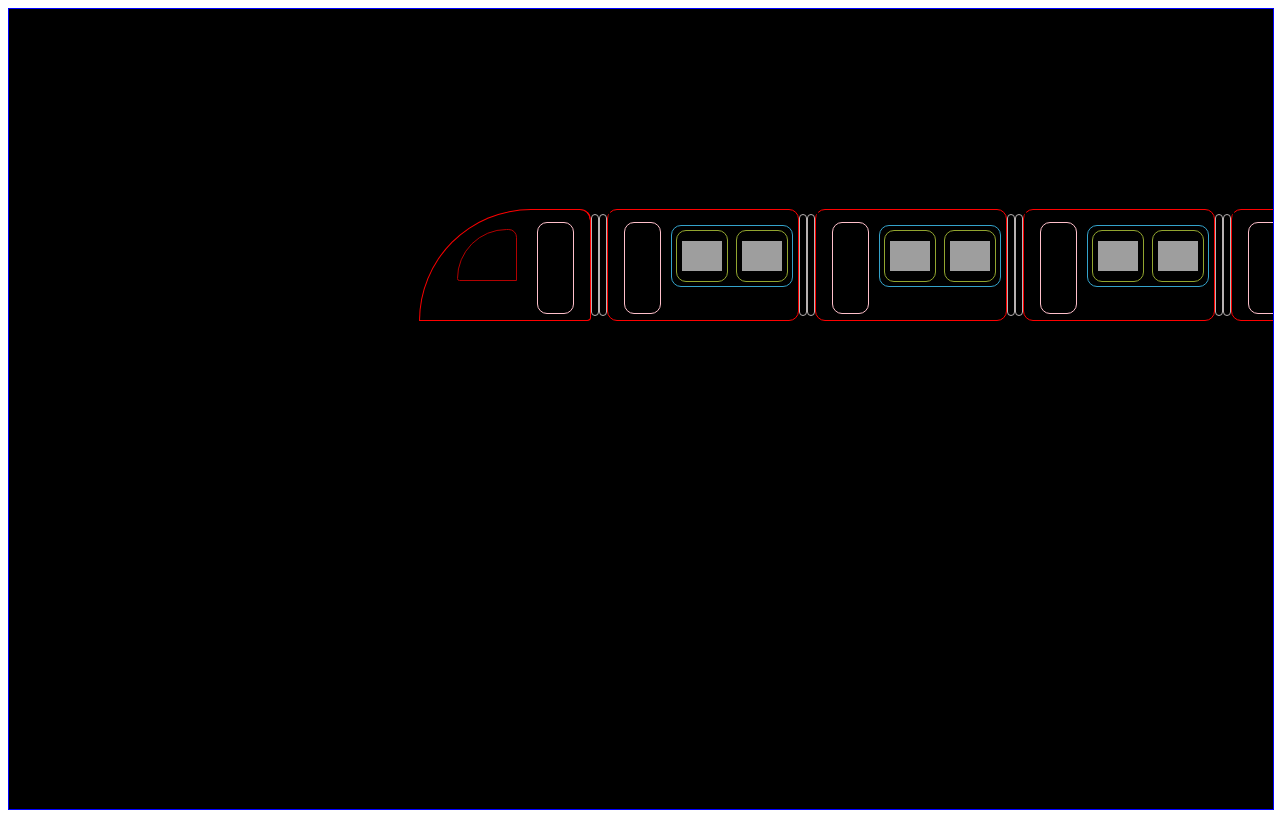
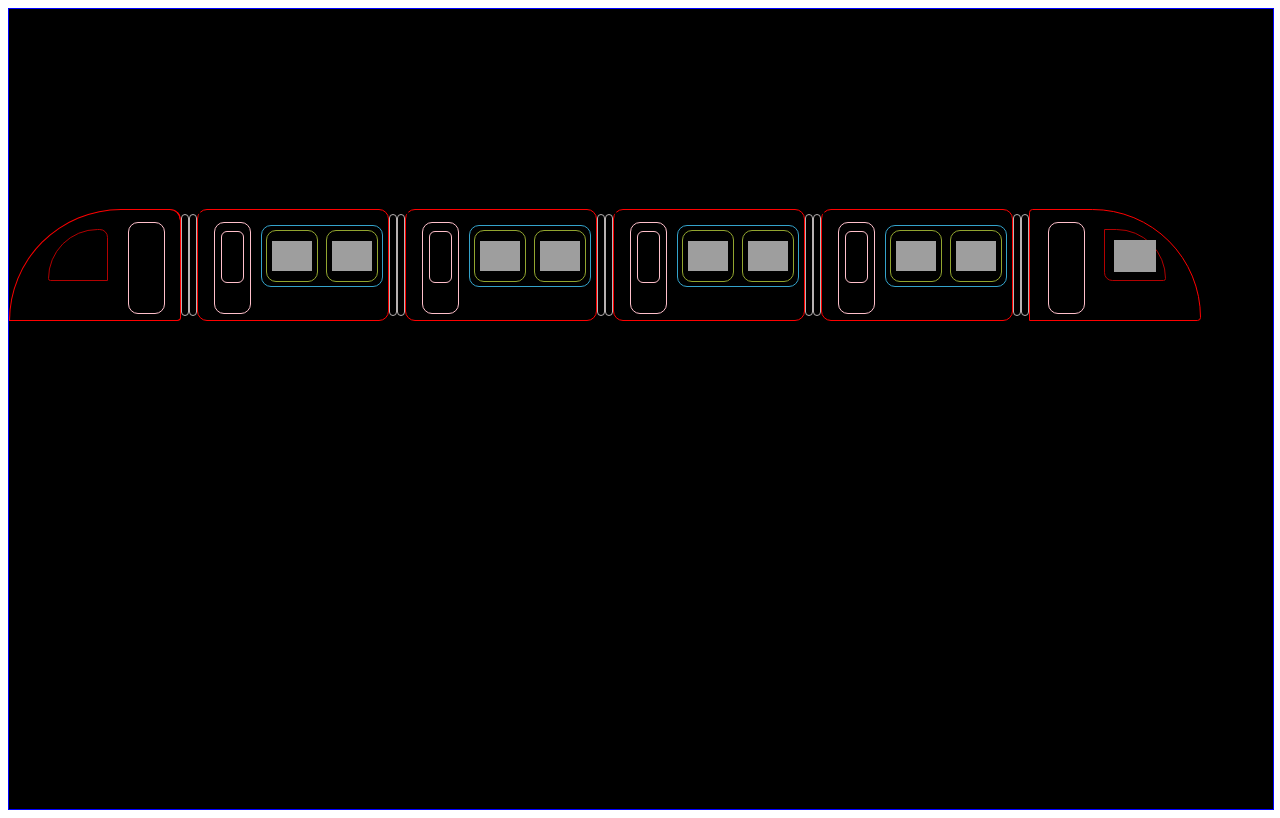
Before and after one commit to ank501/CSS_ART, a plain HTML site: page Train/index.html in a window 1280 px wide. Drawn offline with Linux system fonts and the light colour scheme; grey boxes are pictures that could not be loaded.

Commit message:
door window  added

```diff
--- a/Train/index.css
+++ b/Train/index.css
@@ -17,7 +17,7 @@
         /* gap: 10px; */
         top:200px;
         /* border: 1px solid blue; */
-        animation: train_motion 7s infinite;
+        /* animation: train_motion 10s infinite; */
     }
 
     @keyframes train_motion {
@@ -25,7 +25,7 @@
             left:-1200px;
         }
         to {
-            left :500px
+            left :700px
         }
     }
 
@@ -93,6 +93,14 @@
         margin-top: 12px;
         margin-right: 10px;
     }
+    .gate>div{
+        width: 60%;
+        margin: auto;
+        margin-top: 8px;
+        height: 55%;
+        border-radius: 6px;
+        border: 1px solid pink;
+    }
 
     /*               <-----  WINDOW CSS  ------>              */
 
--- a/Train/index.html
+++ b/Train/index.html
@@ -21,7 +21,9 @@
                         <div class="ewindow1"></div>
                         <!-- <div class="ewindow"></div> -->
                     </div>
-                <div class="egate1"></div>
+                <div class="egate1">
+                    <div></div>
+                </div>
             </div>
             <div class="pipe">
                 <div></div>
@@ -29,7 +31,7 @@
                 <div></div>
             </div>
             <div class="bogie">b1
-                <div class="gate"></div>
+                <div class="gate"><div></div></div>
                     <div class="window-wrap">
                         <div class="window"><img width="80%" src="https://www.freeiconspng.com/thumbs/human-icon-png/human-icon-png-png-20.png" alt=""></div>
                         <div class="window"><img width="80%" src="https://www.freeiconspng.com/thumbs/human-icon-png/human-icon-png-png-20.png" alt=""></div>
@@ -41,7 +43,7 @@
                 <div></div>
             </div>
             <div class="bogie">b2
-                <div class="gate"></div>
+                <div class="gate"><div></div></div>
                     <div class="window-wrap">
                         <div class="window"><img width="80%" src="https://www.freeiconspng.com/thumbs/human-icon-png/human-icon-png-png-20.png" alt=""></div>
                         <div class="window"><img width="80%" src="https://www.freeiconspng.com/thumbs/human-icon-png/human-icon-png-png-20.png" alt=""></div>
@@ -53,7 +55,7 @@
                 <div></div>
             </div>
             <div class="bogie">b3
-                <div class="gate"></div>
+                <div class="gate"><div></div></div>
                     <div class="window-wrap">
                         <div class="window"><img width="80%" src="https://www.freeiconspng.com/thumbs/human-icon-png/human-icon-png-png-20.png" alt=""></div>
                         <div class="window"><img width="80%" src="https://www.freeiconspng.com/thumbs/human-icon-png/human-icon-png-png-20.png" alt=""></div>
@@ -65,7 +67,7 @@
                 <div></div>
             </div>
             <div class="bogie">b5
-                <div class="gate"></div>
+                <div class="gate"><div></div></div>
                     <div class="window-wrap">
                         <div class="window"><img width="80%" src="https://www.freeiconspng.com/thumbs/human-icon-png/human-icon-png-png-20.png" alt=""></div>
                         <div class="window"><img width="80%" src="https://www.freeiconspng.com/thumbs/human-icon-png/human-icon-png-png-20.png" alt=""></div>
@@ -77,7 +79,7 @@
                 <div></div>
             </div>
             <div class="engine2">E1
-                <div class="egate2"></div>
+                <div class="egate2"><div></div></div>
                     <div class="ewindow-wrap">
                         <div class="ewindow2"><img width="70%"  src="https://www.freeiconspng.com/thumbs/human-icon-png/human-icon-png-png-20.png" alt=""></div>
                         <!-- <div class="window"></div> -->
```
